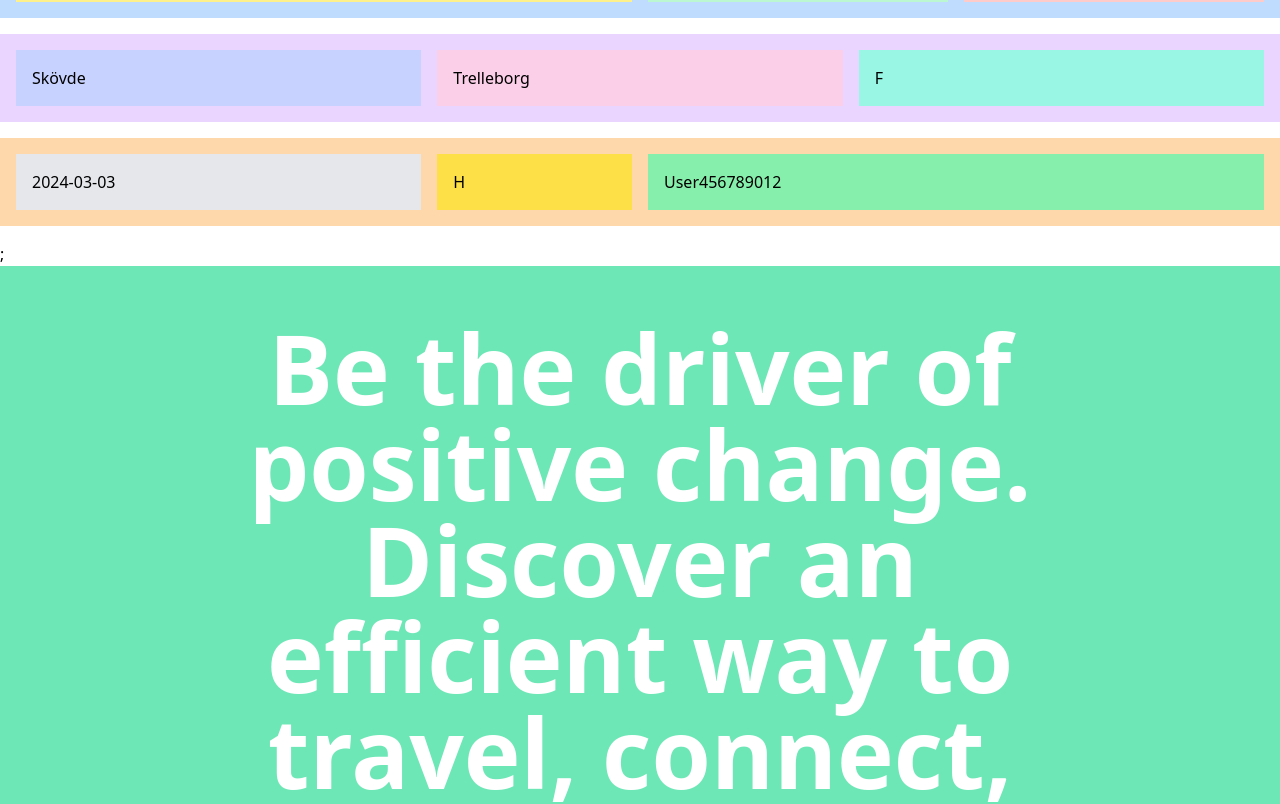
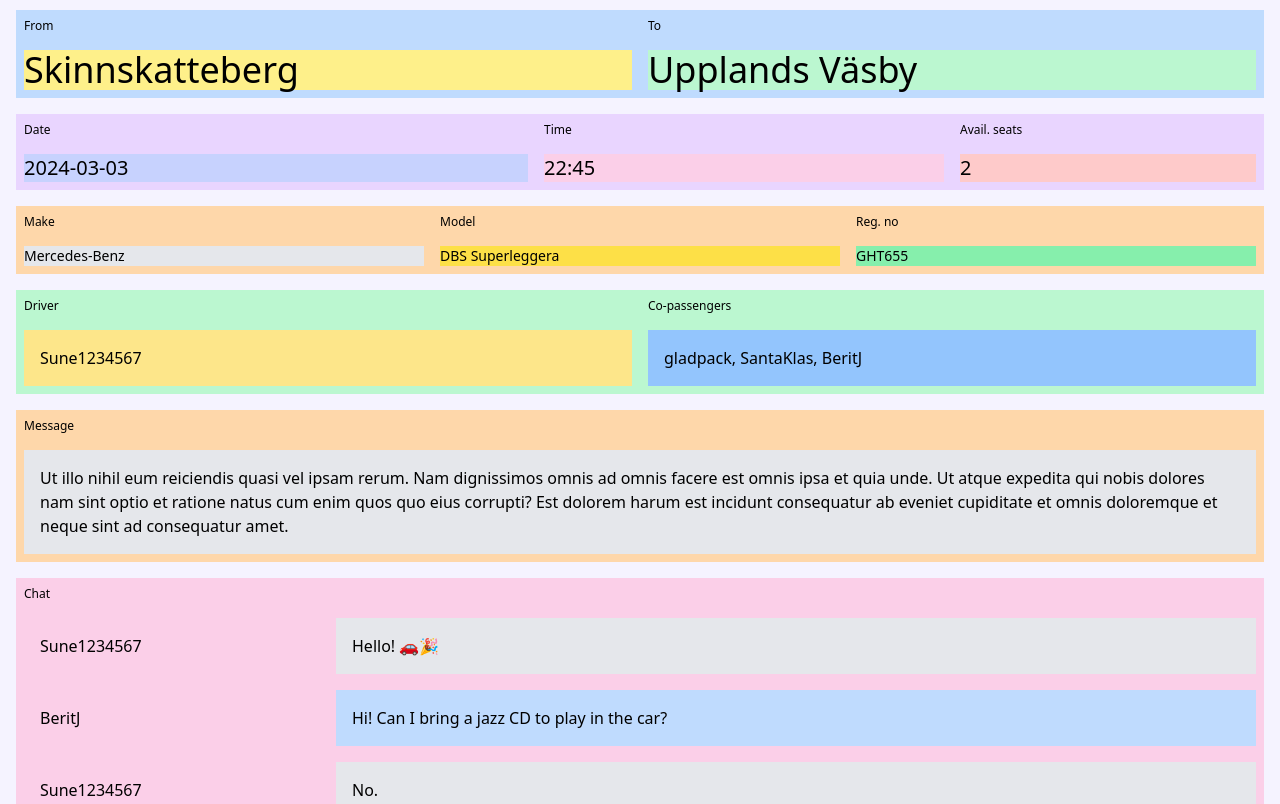
Before and after one commit to Technigo/final-boiler-plate-monorepo, a React (Vite) app in the folder frontend/: page /posttrip in a window 1280 px wide. Shown: the part 780-1584 px from the top of the page. Built offline with nearby package versions, Linux system fonts and the light colour scheme; no server answers.

Commit message:
Trip component testing.

```diff
--- a/frontend/src/components/CarData.jsx
+++ b/frontend/src/components/CarData.jsx
@@ -52,6 +52,7 @@ export const makes = [
   "Pontiac",
   "Porsche",
   "Renault",
+  "Rolls Royce",
   "Rover",
   "Saab",
   "Seat",
@@ -319,6 +320,7 @@ export const models = {
     "Taycan",
   ],
   Renault: ["Captur", "Clio", "Kadjar", "Megane", "Scenic", "Talisman"],
+  "Rolls Royce": ["Cullinan", "Dawn", "Ghost", "Phantom", "Wraith"],
   Rover: ["25", "45", "75"],
   Saab: ["9-3", "9-5"],
   Seat: ["Arona", "Ateca", "Ibiza", "Leon", "Tarraco"],
--- a/frontend/src/components/Trip.jsx
+++ b/frontend/src/components/Trip.jsx
@@ -1,27 +1,95 @@
 export const Trip = () => {
   return (
-    <div class="container mx-auto">
-      <div class="mb-4 p-4 bg-blue-200">
-        <div class="grid grid-cols-12 gap-4">
-          <div class="col-span-6 bg-yellow-200 p-4">TRIP 1704382296637</div>
-          <div class="col-span-3 bg-green-200 p-4">B</div>
-          <div class="col-span-3 bg-red-200 p-4">C</div>
+    <div className="container rounded-lg p-4 bg-violet-50 mt-8 space-y-4 mx-auto">
+      <h1 className="text-xs text-right">Trip 1704382296637</h1>
+      <div className="mb-4 p-2 bg-blue-200">
+        <div className="grid grid-cols-12 gap-4">
+          <div className="col-span-6 text-xs">From</div>
+          <div className="col-span-6 text-xs">To</div>
+          <div className="col-span-6 text-lg sm:text-4xl bg-yellow-200">
+            Skinnskatteberg
+          </div>
+          <div className="col-span-6 text-lg sm:text-4xl bg-green-200">
+            Upplands Väsby
+          </div>
         </div>
       </div>
 
-      <div class="mb-4 p-4 bg-purple-200">
-        <div class="grid grid-cols-12 gap-4">
-          <div class="col-span-4 bg-indigo-200 p-4">Skövde</div>
-          <div class="col-span-4 bg-pink-200 p-4">Trelleborg</div>
-          <div class="col-span-4 bg-teal-200 p-4">F</div>
+      <div className="mb-4 p-2 bg-purple-200">
+        <div className="grid grid-cols-12 gap-4">
+          <div className="col-span-5 text-xs">Date</div>
+          <div className="col-span-4 text-xs">Time</div>
+          <div className="col-span-3 text-xs">Avail. seats</div>
+          <div className="col-span-5 text-lg sm:text-xl bg-indigo-200">
+            2024-03-03
+          </div>
+          <div className="col-span-4 text-lg sm:text-xl  bg-pink-200">
+            22:45
+          </div>
+          <div className="col-span-3 text-lg sm:text-xl  bg-red-200">2</div>
         </div>
       </div>
 
-      <div class="mb-4 p-4 bg-orange-200">
-        <div class="grid grid-cols-12 gap-4">
-          <div class="col-span-4 bg-gray-200 p-4">2024-03-03</div>
-          <div class="col-span-2 bg-yellow-300 p-4">H</div>
-          <div class="col-span-6 bg-green-300 p-4">User456789012</div>
+      <div className="mb-4 p-2 bg-orange-200">
+        <div className="grid grid-cols-12 gap-4">
+          <div className="col-span-4 text-xs">Make</div>
+          <div className="col-span-4 text-xs">Model</div>
+          <div className="col-span-4 text-xs">Reg. no</div>
+          <div className="col-span-4 text-sm bg-gray-200">Mercedes-Benz</div>
+          <div className="col-span-4 text-sm bg-yellow-300">
+            DBS Superleggera
+          </div>
+          <div className="col-span-4 text-sm bg-green-300">GHT655</div>
+        </div>
+      </div>
+
+      <div className="mb-4 p-2 bg-green-200">
+        <div className="grid grid-cols-12 gap-4">
+          <div className="col-span-6 text-xs">Driver</div>
+          <div className="col-span-6 text-xs">Co-passengers</div>
+          <div className="col-span-6 bg-amber-200 p-4">Sune1234567</div>
+          <div className="col-span-6 bg-blue-300 p-4">
+            gladpack, SantaKlas, BeritJ
+          </div>
+        </div>
+      </div>
+
+      <div className="mb-4 p-2 bg-orange-200">
+        <div className="grid grid-cols-12 gap-4">
+          <div className="col-span-12 text-xs">Message</div>
+          <div className="col-span-12 bg-gray-200 p-4">
+            Ut illo nihil eum reiciendis quasi vel ipsam rerum. Nam dignissimos
+            omnis ad omnis facere est omnis ipsa et quia unde. Ut atque expedita
+            qui nobis dolores nam sint optio et ratione natus cum enim quos quo
+            eius corrupti? Est dolorem harum est incidunt consequatur ab eveniet
+            cupiditate et omnis doloremque et neque sint ad consequatur amet.
+          </div>
+        </div>
+      </div>
+
+      <div className="mb-4 p-2 bg-pink-200">
+        <div className="grid grid-cols-12 gap-4">
+          <div className="col-span-12 text-xs">Chat</div>
+          <div className="col-span-3 p-4">Sune1234567</div>
+          <div className="col-span-9 bg-gray-200 p-4">Hello! 🚗🎉</div>
+          <div className="col-span-3 p-4">BeritJ</div>
+          <div className="col-span-9 bg-blue-200 p-4">
+            Hi! Can I bring a jazz CD to play in the car?
+          </div>
+          <div className="col-span-3 p-4">Sune1234567</div>
+          <div className="col-span-9 bg-gray-200 p-4">No.</div>
+        </div>
+      </div>
+
+      <div className="mb-4 p-2 bg-blue-200">
+        <div className="grid grid-cols-12 gap-4">
+          <div className="col-span-12 text-xs">
+            <button
+              type="button"
+              className=" bg-rose-500 text-white px-4 py-2 rounded-full hover:bg-rose-700 focus:outline-none focus:ring focus:border-blue-300">
+              Join
+            </button>
+          </div>
         </div>
       </div>
     </div>
```
Also changed, not shown: frontend/src/components/TripGenerator.jsx (+23 -37 lines), 1 other file (tests, documents, lock files or other folders).
